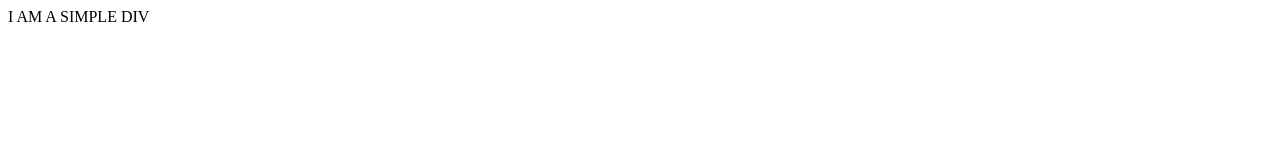
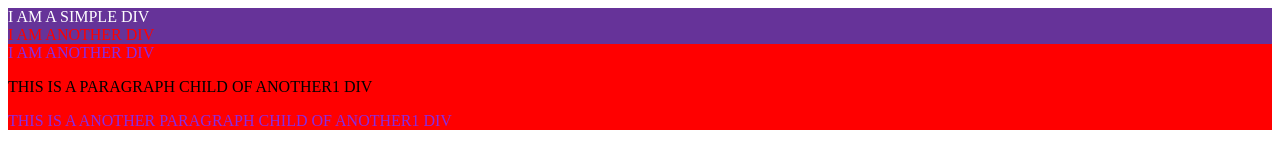
Before and after one commit to firefly3823/WebDevRoadmap, a plain HTML site: page Day_3 CSS/index.html in a window 1280 px wide. Drawn offline with Linux system fonts and the light colour scheme.

Commit message:
css selectors

```diff
--- a/Day_3 CSS/index.html
+++ b/Day_3 CSS/index.html
@@ -3,14 +3,39 @@
 <head>
     <meta charset="UTF-8">
     <meta name="viewport" content="width=device-width, initial-scale=1.0">
-    <title>CSS styles
+    <title>CSS Selectors
     </title>
     <style>
-
+        /* ELEMENT SELECTOR */
+        div {
+            background-color: rebeccapurple;
+            color: white;
+        }
+        /* CLASS SELECTOR */
+        .another{
+            color: red;
+        }
+        /* ID SELECTOR */
+        #another1{
+            background-color: red;
+            color: blueviolet;
+        }
+        /* CHILD SELECTOR */
+        #another1 > p {
+            color: black;
+        }
 
     </style>
 </head>
 <body>
     <div>I AM A SIMPLE DIV</div>
+    <div class="another">I AM ANOTHER DIV</div>
+    <div id="another1">I AM ANOTHER DIV
+
+        <p>THIS IS A PARAGRAPH CHILD OF ANOTHER1 DIV</p>
+        <span>THIS IS A ANOTHER PARAGRAPH CHILD OF ANOTHER1 DIV</span>
+
+    </div>
+
 </body>
 </html>
```
